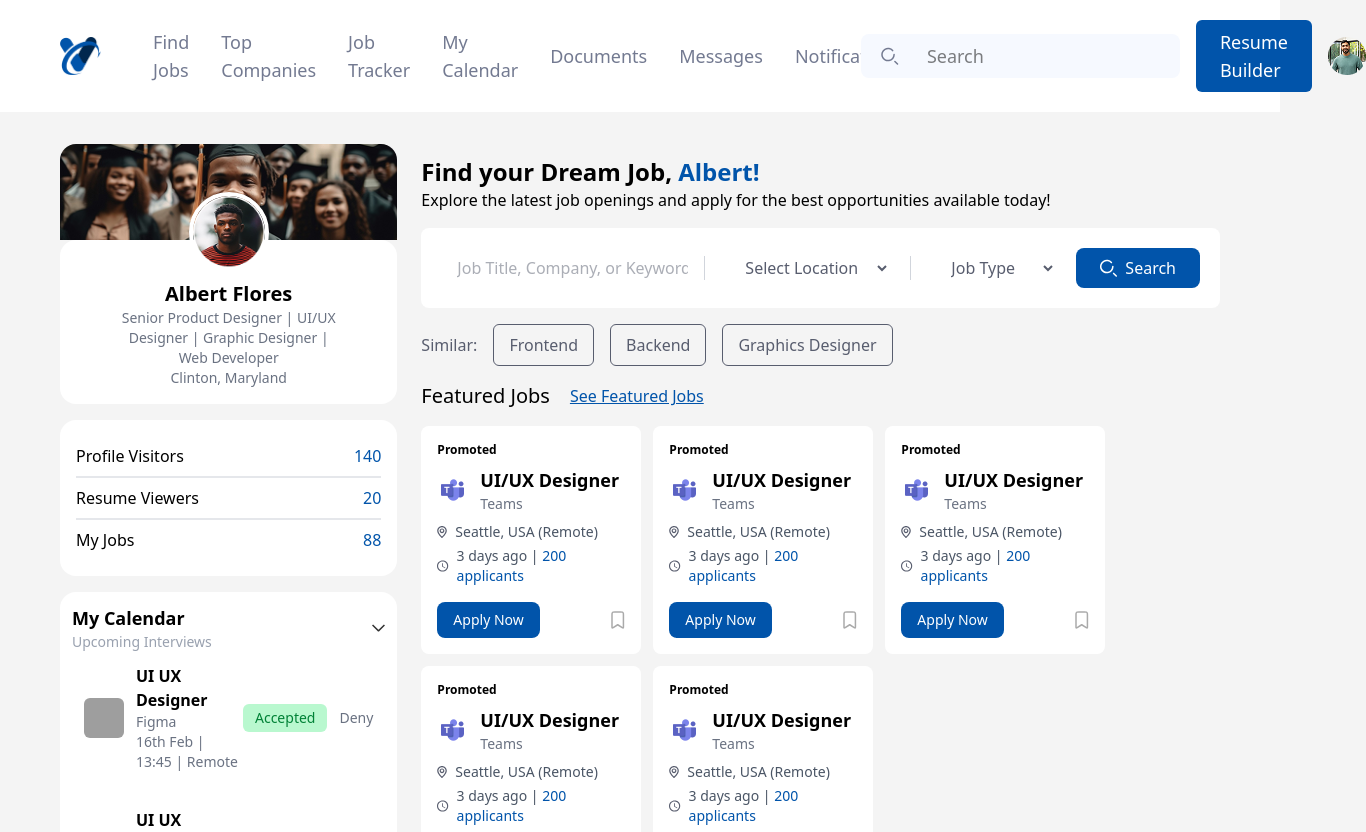
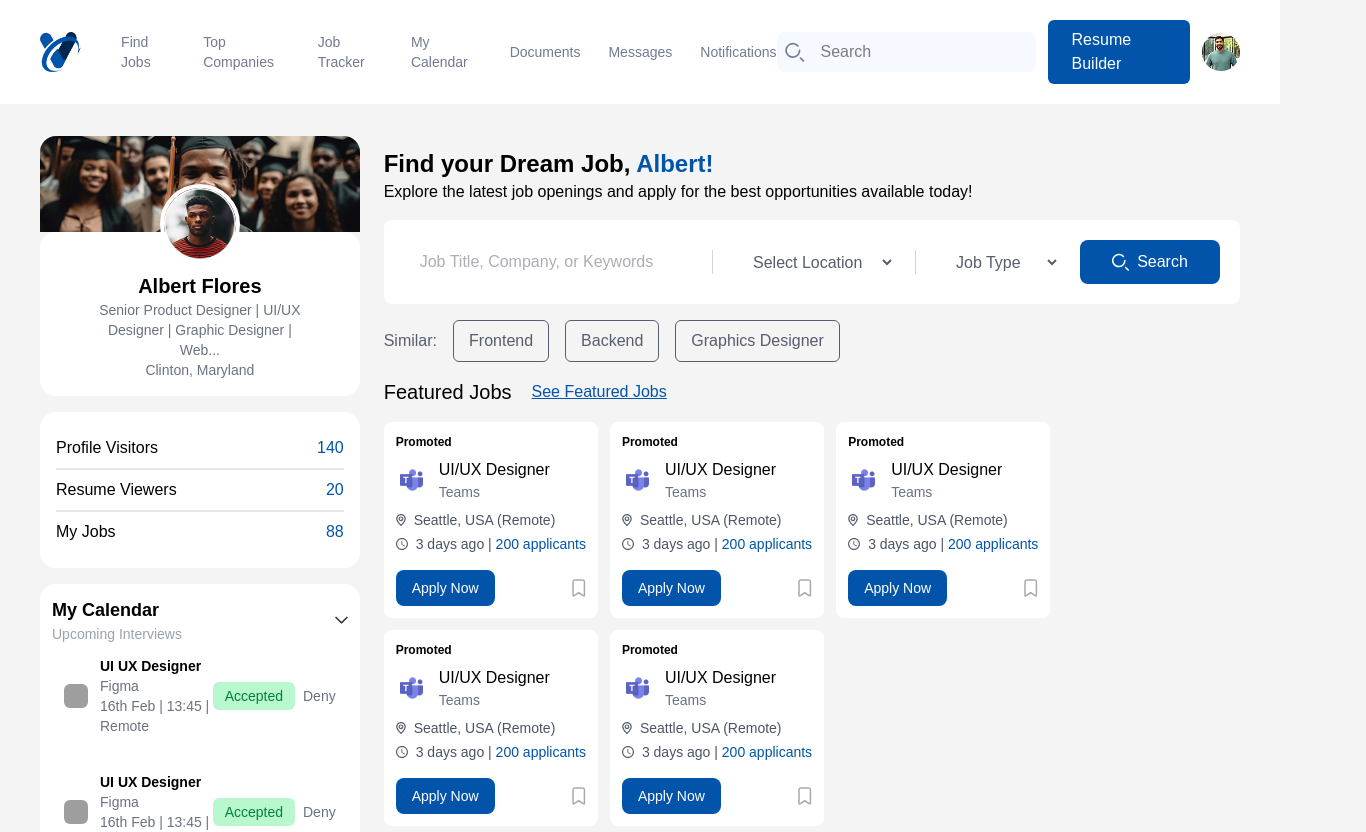
Before and after one commit to MAsad2723/talent-vare, a React (Vite) app: page / in a window 1280 px wide. Shown: the top 832 px of the page, 1366 px wide, since content can reach past the window. Built offline with nearby package versions, Linux system fonts and the light colour scheme; grey boxes are pictures that could not be loaded.

Commit message:
view completed almost

```diff
--- a/src/components/FindJobs.jsx
+++ b/src/components/FindJobs.jsx
@@ -16,7 +16,7 @@
     applicants: "200",
   };
   return (
-    <div className="flex gap-6 mt-8">
+    <div className="flex flex-col md:flex-row gap-6 mt-8">
       <ProfileCard />
       <div className="flex flex-col gap-4 mt-3 w-full">
         <div className="flex flex-col">
@@ -29,19 +29,19 @@
             available today!
           </div>
         </div>
-        <div className="bg-white flex justify-between items-center rounded-lg w-full p-[20px]">
+        <div className="bg-white flex flex-wrap justify-between items-center rounded-lg w-full p-[20px]">
           {/* Job Title Input */}
           <input
             type="text"
             placeholder="Job Title, Company, or Keywords"
             className="flex-1 px-4 py-2 outline-none text-[#585D6E]"
           />
-          <div className="flex items-center gap-5">
+          <div className="flex flex-wrap items-center gap-5">
             {/* Divider */}
             <span className="border-l h-6 text-gray-300"></span>
 
             {/* Location Dropdown */}
-            <select className="px-4 py-2 outline-none bg-transparent text-[#585D6E]">
+            <select className="px-4 py-2 outline-none bg-transparent text-[#585D6E] cursor-pointer">
               <option>Select Location</option>
               <option>Remote</option>
               <option>New York</option>
@@ -52,7 +52,7 @@
             <span className="border-l h-6 text-gray-300"></span>
 
             {/* Job Type Dropdown */}
-            <select className="px-4 py-2 text-[#585D6E] outline-none bg-transparent">
+            <select className="px-4 py-2 text-[#585D6E] outline-none bg-transparent cursor-pointer">
               <option>Job Type</option>
               <option>Full-time</option>
               <option>Part-time</option>
@@ -60,7 +60,7 @@
             </select>
 
             {/* Search Button */}
-            <button className="bg-[var(--primary-color)] text-white px-6 py-2 rounded-lg flex items-center gap-2 hover:bg-blue-700">
+            <button className="bg-[var(--primary-color)] text-white px-[20px] py-[10px] rounded-lg flex items-center gap-2 cursor-pointer w-[140px] justify-center">
               <svg
                 width="17"
                 height="18"
@@ -83,7 +83,7 @@
                   stroke-linecap="round"
                 />
               </svg>
-              Search
+              <div>Search</div>
             </button>
           </div>
         </div>
@@ -112,7 +112,7 @@
               ))}
             </div>
           </div>
-          <hr className="m-0 text-gray-300" />
+          <hr className="m-0 text-gray-200" />
           <div className="flex flex-col gap-4">
             <div className="flex gap-5 items-center">
               <div className="text-xl">Recommended Jobs</div>
@@ -126,7 +126,7 @@
               ))}
             </div>
           </div>
-          <hr className="m-0 text-gray-300" />
+          <hr className="m-0 text-gray-200" />
           <div className="flex flex-col gap-4">
             <div className="flex gap-5 items-center">
               <div className="text-xl">Latest Jobs</div>
--- a/src/components/Home.jsx
+++ b/src/components/Home.jsx
@@ -4,7 +4,7 @@
 
 const Home = () => {
   return (
-    <div className="px-15">
+    <div className="md:px-10">
       <Routes>
         <Route path="/" element={<FindJobs />} />
         {/* We can add multiple components here according to route */}
--- a/src/components/JobCard.jsx
+++ b/src/components/JobCard.jsx
@@ -13,7 +13,7 @@
   } = job;
 
   return (
-    <div className="bg-white rounded-lg p-4 w-55">
+    <div className="bg-white rounded-lg p-3 w-full md:max-w-max">
       {/* Promoted Label */}
       {isPromoted && <p className="text-xs font-semibold">Promoted</p>}
 
@@ -28,7 +28,7 @@
         </div>
 
         <div>
-          <h3 className="text-lg font-semibold">{jobTitle}</h3>
+          <h3 className="text-md">{jobTitle}</h3>
           <p className="text-sm text-gray-500">{companyName}</p>
         </div>
       </div>
@@ -78,9 +78,10 @@
 
       {/* Apply Button & Save Icon */}
       <div className="flex items-center justify-between mt-4">
-        <button className="bg-[var(--primary-color)] text-white px-4 py-2 rounded-lg text-sm">
+        <button className="bg-[var(--primary-color)] text-white px-4 py-2 rounded-lg text-sm cursor-pointer">
           Apply Now
         </button>
+        <button role="button" className="cursor-pointer">
           <svg
             width="14"
             height="18"
@@ -96,6 +97,7 @@
               stroke-linejoin="round"
             />
           </svg>
+        </button>
       </div>
     </div>
   );
--- a/src/components/Navbar.jsx
+++ b/src/components/Navbar.jsx
@@ -2,22 +2,31 @@
 import { Link, useLocation } from "react-router-dom";
 import logo from "/logo.png";
 import profile from "/profile.png";
+
 const Navbar = () => {
   const [selected, setSelected] = useState("");
+  const [isMenuOpen, setIsMenuOpen] = useState(false);
   const location = useLocation();
+
   const handleSelect = (event) => {
     setSelected(event.target.textContent);
   };
+
+  const toggleMenu = () => {
+    setIsMenuOpen(!isMenuOpen);
+  };
+
   return (
-    <div className="text-lg flex justify-between px-15 py-5 items-center bg-white">
-      <div className="flex gap-8 items-center">
-        <img
-          className="me-5"
-          src={logo}
-          width={"41.09px"}
-          height={"38.45px"}
-          alt="logo"
-        />
+    <div className="text-md flex justify-between p-3 md:px-10 md:py-5 items-center bg-white">
+      <div className="flex gap-10">
+        <img src={logo} width={"41.09px"} height={"38.45px"} alt="logo" />
+        <div
+          className={`w-full md:w-auto ${
+            isMenuOpen
+              ? "flex flex-col gap-4 absolute top-16 px-3 py-2 h-screen bg-white z-10 start-0"
+              : "hidden md:flex items-center gap-7 text-sm"
+          }`}
+        >
           <Link
             to="/"
             className={
@@ -96,12 +105,13 @@
             Notifications
           </Link>
         </div>
-      <div className="flex gap-4 items-center">
-        <div className="bg-[#F6F9FF] flex items-center rounded-lg">
+      </div>
+      <div className="hidden md:flex items-center gap-3">
+        <div className="bg-[#F6F9FF] w-full md:w-[261px] flex items-center rounded-lg">
           <svg
-            className="mx-5"
-            width="18"
-            height="18"
+            className="mx-2"
+            width="20"
+            height="20"
             viewBox="0 0 18 18"
             fill="none"
             xmlns="http://www.w3.org/2000/svg"
@@ -109,20 +119,20 @@
             <path
               d="M16.4999 17.024L13.9065 14.4306"
               stroke="#737A91"
-              stroke-width="1.5"
-              stroke-miterlimit="10"
-              stroke-linecap="round"
+              strokeWidth="1.5"
+              strokeMiterlimit="10"
+              strokeLinecap="round"
             />
             <path
               d="M13.0976 7.57274C13.0928 8.99051 12.5901 10.3615 11.6773 11.4464C10.7645 12.5313 9.49967 13.261 8.10361 13.5083C6.70756 13.7555 5.26902 13.5045 4.03919 12.7991C2.80936 12.0936 1.86641 10.9786 1.37498 9.64874C0.883559 8.31886 0.874896 6.85859 1.35051 5.52297C1.82611 4.18735 2.75577 3.06123 3.97714 2.34126C5.19851 1.62129 6.63397 1.35324 8.03286 1.58389C9.43175 1.81454 10.7052 2.52924 11.6308 3.6032"
               stroke="#737A91"
-              stroke-width="1.5"
-              stroke-miterlimit="10"
-              stroke-linecap="round"
+              strokeWidth="1.5"
+              strokeMiterlimit="10"
+              strokeLinecap="round"
             />
           </svg>
           <input
-            className="p-2 w-[261px] outline-none"
+            className="p-2 outline-none"
             type="search"
             placeholder="Search"
           />
@@ -132,6 +142,31 @@
         </div>
         <img src={profile} width={"38px"} height={"38px"} alt="" />
       </div>
+      {/* Toggle Button for Mobile */}
+      <button
+        onClick={toggleMenu}
+        type="button"
+        className="inline-flex items-center p-2 w-10 h-10 justify-center text-sm text-gray-500 rounded-lg md:hidden hover:bg-gray-100 focus:outline-none focus:ring-2 focus:ring-gray-200"
+        aria-controls="navbar-default"
+        aria-expanded={isMenuOpen}
+      >
+        <span className="sr-only">Open main menu</span>
+        <svg
+          className="w-5 h-5"
+          aria-hidden="true"
+          xmlns="http://www.w3.org/2000/svg"
+          fill="none"
+          viewBox="0 0 17 14"
+        >
+          <path
+            stroke="currentColor"
+            strokeLinecap="round"
+            strokeLinejoin="round"
+            strokeWidth="2"
+            d="M1 1h15M1 7h15M1 13h15"
+          />
+        </svg>
+      </button>
     </div>
   );
 };
--- a/src/components/ProfileCard.jsx
+++ b/src/components/ProfileCard.jsx
@@ -1,8 +1,21 @@
-import React from "react";
+import React, { useEffect, useState } from "react";
 import profile2 from "/profile2.png";
 import cover from "/cover.png";
+
 const ProfileCard = () => {
-  const interviews = [
+  const [user, setUser] = useState({});
+  useEffect(() => {
+    const getProfileDetails = () => {
+      // API Call to get the details of profile
+      setUser({
+        name: "Albert Flores",
+        title:
+          "Senior Product Designer | UI/UX Designer | Graphic Designer | Web Developer",
+        location: "Clinton, Maryland",
+        profileVisitors: 140,
+        resumeViewers: 20,
+        myJobs: 88,
+        interviews: [
           {
             role: "UI UX Designer",
             company: "Figma",
@@ -27,33 +40,40 @@
             location: "Remote",
             status: "Accepted",
           },
-  ];
+        ],
+        profilePic: profile2,
+        coverPhoto: cover,
+      });
+    };
+    getProfileDetails();
+  }, []);
   return (
-    <div className="max-w-sm flex flex-col gap-4">
+    <div className="w-sm md:w-md flex flex-col gap-4">
       {/* Profile Header */}
       <div>
         <div className="relative rounded-2xl">
           <img
-            src={cover} // Replace with actual cover image
+            src={user?.coverPhoto} // Replace with actual cover image
             alt="Cover"
             className="w-full h-24 object-cover rounded-t-2xl"
           />
           <img
-            src={profile2} // Replace with actual profile image
+            src={user?.profilePic} // Replace with actual profile image
             alt="Profile"
             className="w-20 h-20 rounded-full border-4 border-white absolute left-1/2 transform -translate-x-1/2 -bottom-8"
           />
         </div>
 
         {/* User Info */}
-        <div className="pt-10 pb-4 text-center px-14 bg-white rounded-2xl">
-          <h2 className="text-xl font-semibold">Albert Flores</h2>
+        <div className="pt-10 pb-4 text-center px-13 bg-white rounded-2xl">
+          <h2 className="text-xl font-semibold">{user?.name}</h2>
           <p className="text-gray-500 text-sm">
-            Senior Product Designer | UI/UX Designer | Graphic Designer | Web
-            Developer
+            {user?.title?.length > 65
+              ? `${user.title.substring(0, 65)}...`
+              : user?.title}
           </p>
           <p className="text-gray-500 text-sm cursor-pointer">
-            Clinton, Maryland
+            {user?.location}
           </p>
         </div>
       </div>
@@ -62,17 +82,21 @@
       <div className="flex flex-col bg-white p-4 rounded-2xl">
         <div className="flex justify-between py-2">
           <span className="">Profile Visitors</span>
-          <span className="text-[var(--primary-color)]">140</span>
+          <span className="text-[var(--primary-color)]">
+            {user?.profileVisitors}
+          </span>
         </div>
         <hr className="border border-gray-200" />
         <div className="flex justify-between py-2">
           <span className="">Resume Viewers</span>
-          <span className="text-[var(--primary-color)]">20</span>
+          <span className="text-[var(--primary-color)]">
+            {user?.resumeViewers}
+          </span>
         </div>
         <hr className="border border-gray-200" />
         <div className="flex justify-between py-2">
           <span className="">My Jobs</span>
-          <span className="text-[var(--primary-color)]">88</span>
+          <span className="text-[var(--primary-color)]">{user?.myJobs}</span>
         </div>
       </div>
 
@@ -101,21 +125,21 @@
           </span>
         </div>
         <div className="space-y-3 bg-white">
-          {interviews.map((interview, index) => (
+          {user?.interviews?.map((interview, index) => (
             <div key={index} className="flex items-center p-3 rounded-lg">
               <img
                 src="https://upload.wikimedia.org/wikipedia/commons/3/33/Figma-logo.svg" // Figma logo
                 alt="Company Logo"
-                className="w-10 h-10 rounded-md mr-3"
+                className="w-6 h-6 rounded-md mr-3"
               />
-              <div className="flex-1">
+              <div className="flex-1 text-sm">
                 <h3 className="font-semibold">{interview.role}</h3>
-                <p className="text-gray-500 text-sm">{interview.company}</p>
-                <p className="text-gray-500 text-sm">
+                <p className="text-gray-500">{interview.company}</p>
+                <p className="text-gray-500">
                   {interview.date} | {interview.time} | {interview.location}
                 </p>
               </div>
-              <div className="flex items-center space-x-3">
+              <div className="flex items-center space-x-2">
                 <span className="bg-green-200 text-green-700 px-3 py-1 rounded-md text-sm">
                   {interview.status}
                 </span>
--- a/src/index.css
+++ b/src/index.css
@@ -6,4 +6,5 @@
 }
 body {
     background-color: #F4F4F4;
+    font-family: 'Neue Haas Grotesk Display Pro', sans-serif;
 }
```
Lines whose indentation alone changed are shown as unchanged.
